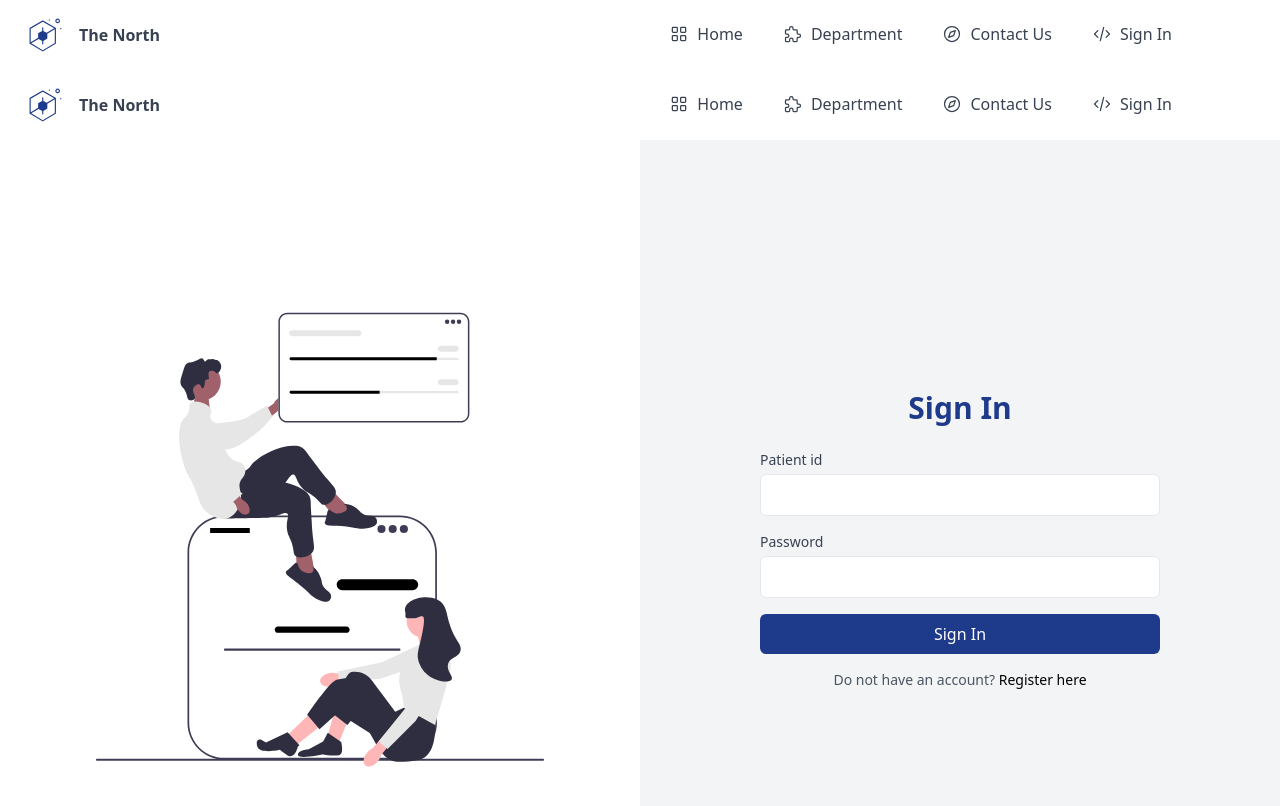
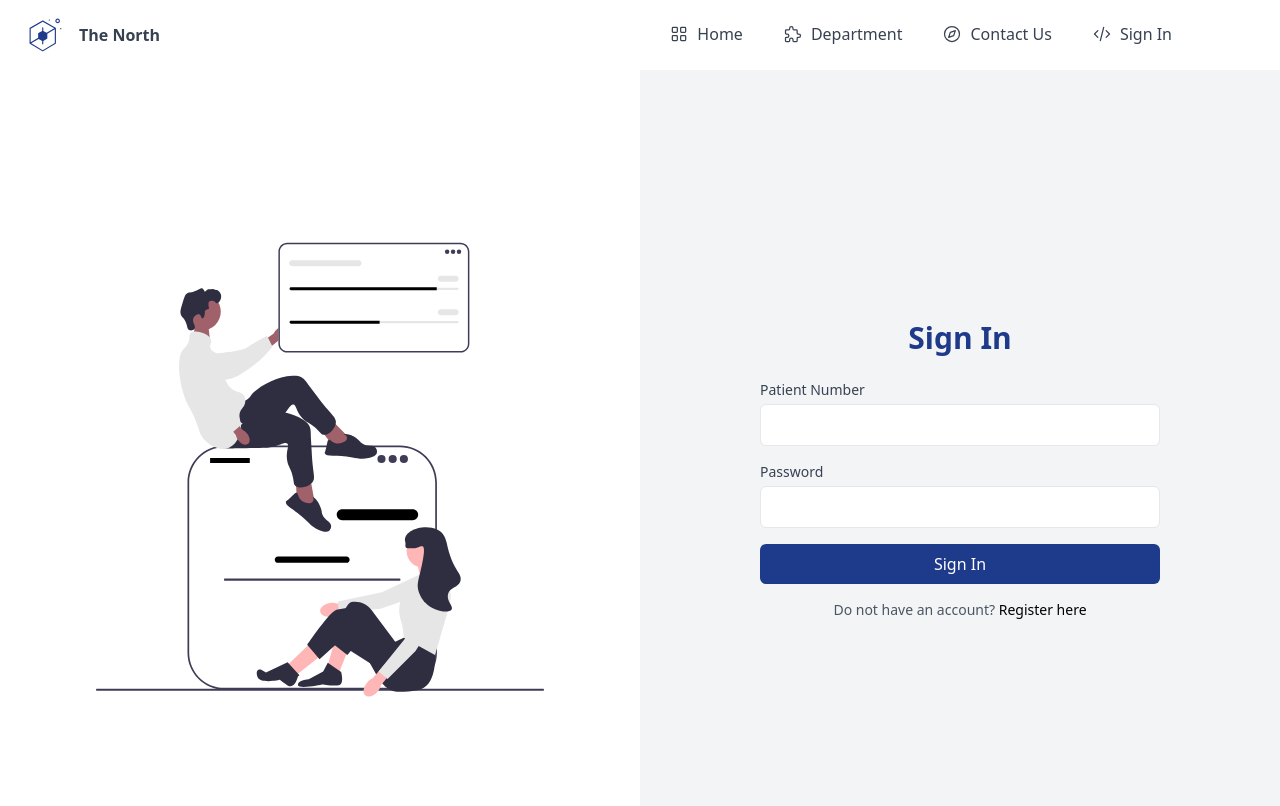
Before and after one commit to JJulia9/reacthospitalapp, a React (Vite) app: page /login in a window 1280 px wide. Shown: the top 806 px of the page. Built offline with nearby package versions, Linux system fonts and the light colour scheme.

Commit message:
trying to add login

```diff
--- a/src/pages/shared/Contact.jsx
+++ b/src/pages/shared/Contact.jsx
@@ -1,13 +1,10 @@
 import React from "react";
-import Navigation from "../../components/Navigation";
-import Footer from "../../components/Footer";
 
 
 const Contact = () => {
     return (
         <>
 
-<Navigation />
 
 {/* <hr className="h-px  bg-blue-900 border-0 "/>  */}
 
--- a/src/pages/shared/Department.jsx
+++ b/src/pages/shared/Department.jsx
@@ -1,5 +1,4 @@
 import React from "react";
-import Navigation from "../../components/Navigation";
 import Footer from "../../components/Footer";
 import CardDepartment from "../../components/CardDepartment";
 
@@ -8,7 +7,6 @@ import CardDepartment from "../../components/CardDepartment";
 const Department = () => {
     return (
         <>
-        <Navigation />
 
 
  <section className="bg-white">
--- a/src/pages/shared/Home.jsx
+++ b/src/pages/shared/Home.jsx
@@ -1,5 +1,4 @@
 import React from "react";
-import Navigation from "../../components/Navigation";
 import Footer from "../../components/Footer";
 
 
@@ -7,7 +6,6 @@ const Home = () => {
   return (
     <>
 
-     <Navigation />
 
 <div className="w-full h-screen overflow-hidden relative before:block before:absolute before:bg-black before:h-full before:w-full before:top-0 before:left-0 before:z-10 before:opacity-30">
   <img src="https://images.unsplash.com/photo-1587351021821-f871837248c6?q=80&w=2372&auto=format&fit=crop&ixlib=rb-4.0.3&ixid=M3wxMjA3fDB8MHxwaG90by1wYWdlfHx8fGVufDB8fHx8fA%3D%3D" className="absolute top-0 left-0 min-h-full ob opacity-85 " alt=""/>
--- a/src/pages/shared/Login.jsx
+++ b/src/pages/shared/Login.jsx
@@ -1,21 +1,17 @@
-import React from "react";
-import {useState, useEffect} from "react"; //one to change a variable and the other to get the data
-import axios from 'axios'; // speak to the backend
-import {useNavigate} from 'react-router-dom'; // to navigate to another page
-import './register.css';
-import Navigation from '../../components/Navigation';
 
+import React, { useState, useEffect } from "react";
+import axios from 'axios';
+import { useNavigate, Link } from 'react-router-dom';
 
 const Login = () => {
-    // create a state variable to store the data
-    const [patient_number, setPatientNumber] = useState("");
+    const [patient_number, setPatient_number] = useState("");
     const [password, setPassword] = useState("");
-    const [parent, setParent] = useState("");
+    const [parent, setParent] = useState(false); // Set initial value to false
     const navigate = useNavigate();
 
     const handleLogin = async (e) => {
-      try{
         e.preventDefault();
+        try {
             const response = await axios.post("http://localhost:5000/api/login", {
                 patient_number,
                 password,
@@ -27,35 +23,29 @@ const Login = () => {
             localStorage.setItem("token", response.data.token);
             localStorage.setItem("patient_number", response.data.patient_number);
 
-        if(parent){
+            if (parent) {
                 localStorage.setItem("parent", 'true');
-        } else{
+                navigate("/dashboardparent");
+            } else {
                 localStorage.removeItem("parent");
-        }
-
-        if(parent){
-          navigate("/dashboardparent");
-      }else{
                 navigate("/dashboarduser");
             }
-    }catch (error){
+        } catch (error) {
             console.error('Login failed', error.response.data.error);
         }
     };
 
     useEffect(() => {
         const storedParent = localStorage.getItem("parent");
-      if(storedParent){
+        if (storedParent) {
             setParent(true);
         }
-
     }, []);
 
 
 
   return (
     <>
-    <Navigation />
 
 <div className="flex h-screen">
 
@@ -135,37 +125,31 @@ const Login = () => {
   <div className="w-full bg-gray-100 lg:w-1/2 flex items-center justify-center">
     <div className="max-w-md w-full p-6">
       <h1 className="text-3xl font-semibold mb-6 text-blue-900 text-center">Sign In</h1>
-      <form action="#" method="POST" className="space-y-4">
-
-        {/* <div>
-          <label for="email" className="block text-sm font-medium text-gray-700">Email</label>
-          <input type="text" id="email" name="email" className="mt-1 p-2 w-full border rounded-md focus:border-gray-200 focus:outline-none focus:ring-2 focus:ring-offset-2 focus:ring-gray-300 transition-colors duration-300"/>
-        </div> */}
-
-        <div>
-          <label for="patient_id" className="block text-sm font-medium text-gray-700">Patient id</label>
-          <input type="tel" id="patient_id" name="patient_id"  value={patient_number}
-          onChange = {(e) => setPatient_number(e.target.value)}
-
-
-          className="mt-1 p-2 w-full border rounded-md focus:border-gray-200 focus:outline-none focus:ring-2 focus:ring-offset-2 focus:ring-gray-300 transition-colors duration-300"/>
-        </div>
 
 
 
+      <form  className="space-y-4">
+
       <div>
-          <label for="password" className="block text-sm font-medium text-gray-700">Password</label>
-          <input type="password" id="password" name="password"
-          value={password}
-          onChange={(e) => setPassword(e.target.value)}
-           className="mt-1 p-2 w-full border rounded-md focus:border-gray-200 focus:outline-none focus:ring-2 focus:ring-offset-2 focus:ring-gray-300 transition-colors duration-300"/>
+                    <label htmlFor="patient_number" className="block text-sm font-medium text-gray-700">Patient Number</label>
+                    <input type="tel" id="patient_number" name="patient_number" value={patient_number}
+                        onChange={(e) => setPatient_number(e.target.value)}
+                        className="mt-1 p-2 w-full border rounded-md focus:border-gray-200 focus:outline-none focus:ring-2 focus:ring-offset-2 focus:ring-gray-300 transition-colors duration-300"
+                    />
                 </div>
                 <div>
-          <button type="submit" onClick={handleLogin} className="w-full bg-blue-900 text-white p-2 rounded-md hover:bg-gray-800 focus:outline-none focus:bg-black focus:outline-none focus:ring-2 focus:ring-offset-2 focus:ring-gray-900 transition-colors duration-300">Sign In</button>
+                    <label htmlFor="password" className="block text-sm font-medium text-gray-700">Password</label>
+                    <input type="password" id="password" name="password" value={password}
+                        onChange={(e) => setPassword(e.target.value)}
+                        className="mt-1 p-2 w-full border rounded-md focus:border-gray-200 focus:outline-none focus:ring-2 focus:ring-offset-2 focus:ring-gray-300 transition-colors duration-300"
+                    />
+                </div>
+                <div>
+                    <button type="submit" onClick={handleLogin} className="w-full bg-blue-900 text-white p-2 rounded-md hover:bg-gray-800 focus:outline-none focus:bg-black focus:ring-2 focus:ring-offset-2 focus:ring-gray-900 transition-colors duration-300">Sign In</button>
                 </div>
       </form>
       <div className="mt-4 text-sm text-gray-600 text-center">
-        <p>Do not have an account? <a href="/register" className="text-black hover:underline">Register here</a>
+        <p>Do not have an account? <Link to="/register" className="text-black hover:underline">Register here</Link>
         </p>
       </div>
     </div>
--- a/src/pages/shared/Register.jsx
+++ b/src/pages/shared/Register.jsx
@@ -1,11 +1,9 @@
 import React from "react";
-import Navigation from '../../components/Navigation';
 
 const Register = () => {
   return (
     <>
 
-      <Navigation />
 
 <div className="flex h-screen">
 
--- a/src/pages/user/Amusement.jsx
+++ b/src/pages/user/Amusement.jsx
@@ -1,5 +1,4 @@
 import React from "react";
-import Navigation from "../../components/Navigation";
 import Footer from "../../components/Footer";
 import CardAmusement from "../../components/CardAmusement";
 import gameData from "../../json/games.json";
@@ -8,7 +7,6 @@ import gameData from "../../json/games.json";
 const Amusement = () => {
     return (
         <>
-            <Navigation />
 
             <div className="max-w-xl py-5 mx-8 ">
       <h1 className="font-black text-blue-900 text-4xl mb-4">Welcome back, </h1>
--- a/src/pages/user/DashboardUser.jsx
+++ b/src/pages/user/DashboardUser.jsx
@@ -1,5 +1,4 @@
 import React from "react";
-import Navigation from "../../components/Navigation";
 import PSubnav from "../../components/PSubnav";
 import ProfileCard from "../../components/ProfileCard";
 import Facts from "../../components/Facts";
@@ -9,7 +8,7 @@ import Facts from "../../components/Facts";
 const DashboardUser = () => {
     return (
 <>
-  <Navigation />
+
 
     <div className="max-w-xl py-5 mx-8">
       <h1 className="font-black text-blue-900 text-4xl mb-4">Welcome back, </h1>
```
Also changed, not shown: src/pages/shared/login.css (deleted), src/pages/shared/register.css (deleted). Lines whose indentation alone changed are shown as unchanged.
